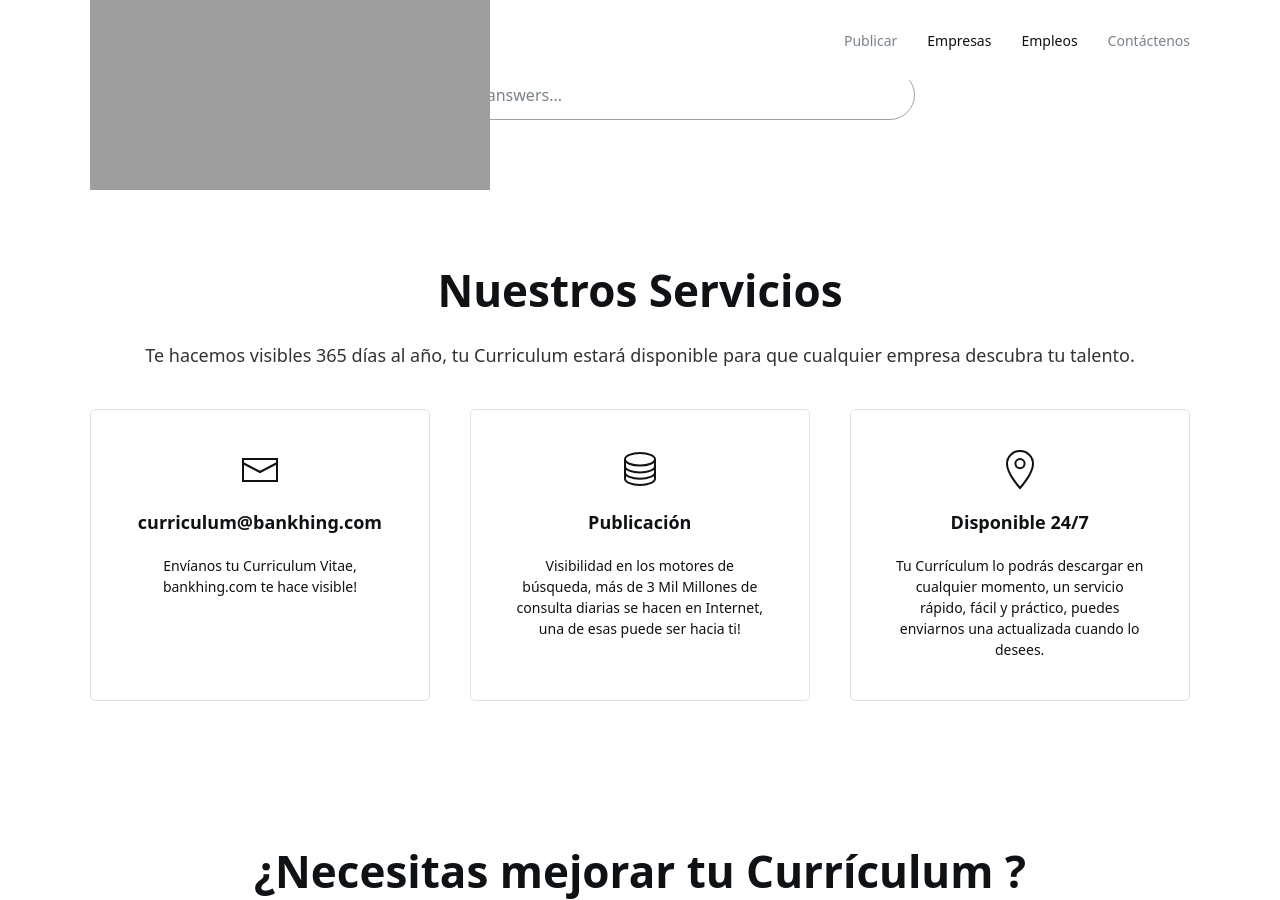
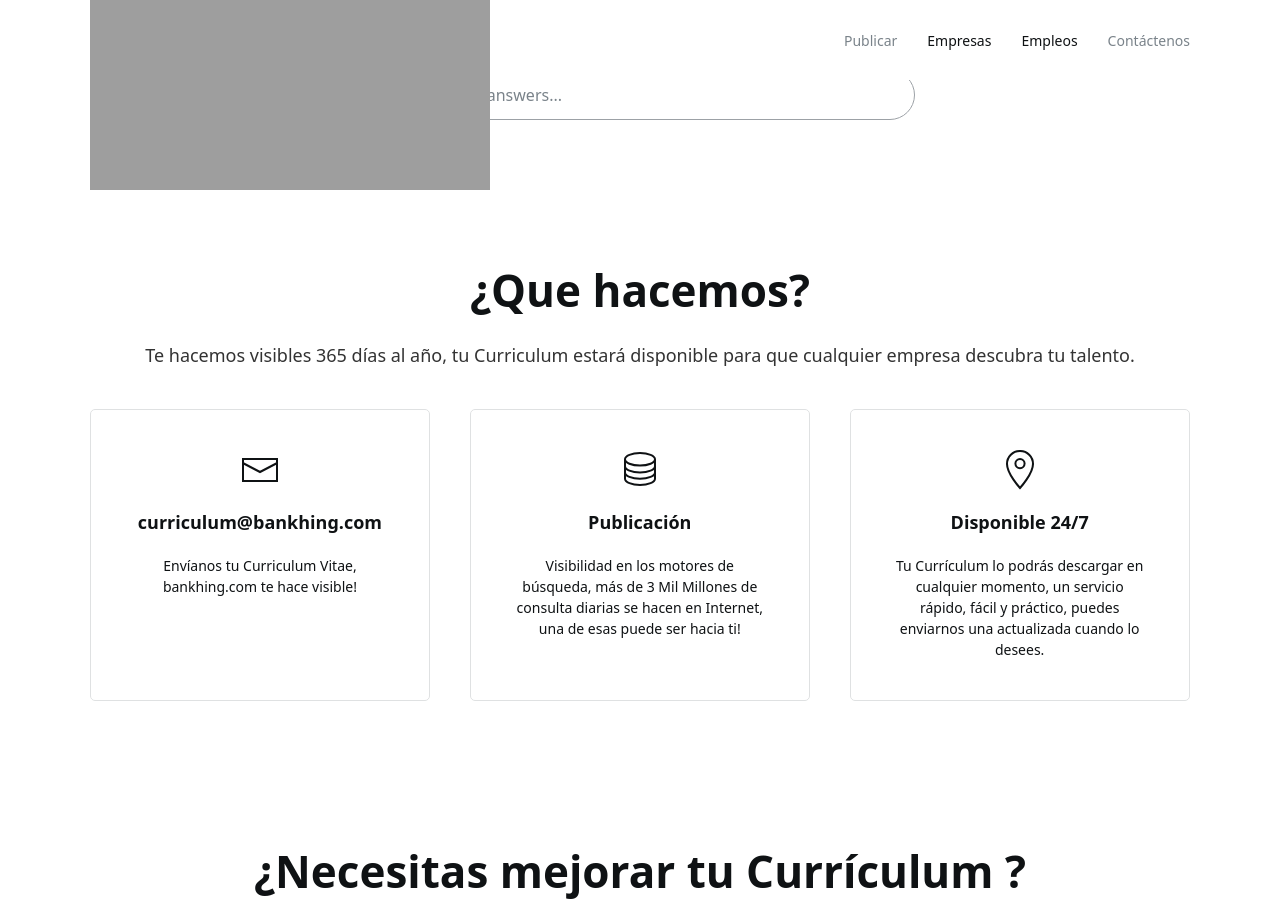
Before and after one commit to jelmii/jelmii.github.io, a Jekyll site: the page built from index.md, in a window 1280 px wide and 900 px high, scrolled down 465 px. Built offline with Jekyll 4.4.1, drawn with Linux system fonts in a browser that asks for light colours.

Commit message:
Update index.md

```diff
--- a/index.md
+++ b/index.md
@@ -7,7 +7,7 @@ hero:
     search: true
 categories:
     columns: 3
-    title: Nuestros Servicios
+    title: ¿Que hacemos?
     subtitle: Te hacemos visibles 365 días al año, tu Curriculum estará disponible para que cualquier empresa descubra tu talento.
 section:
     title: ¿Necesitas mejorar tu Currículum ?
```
